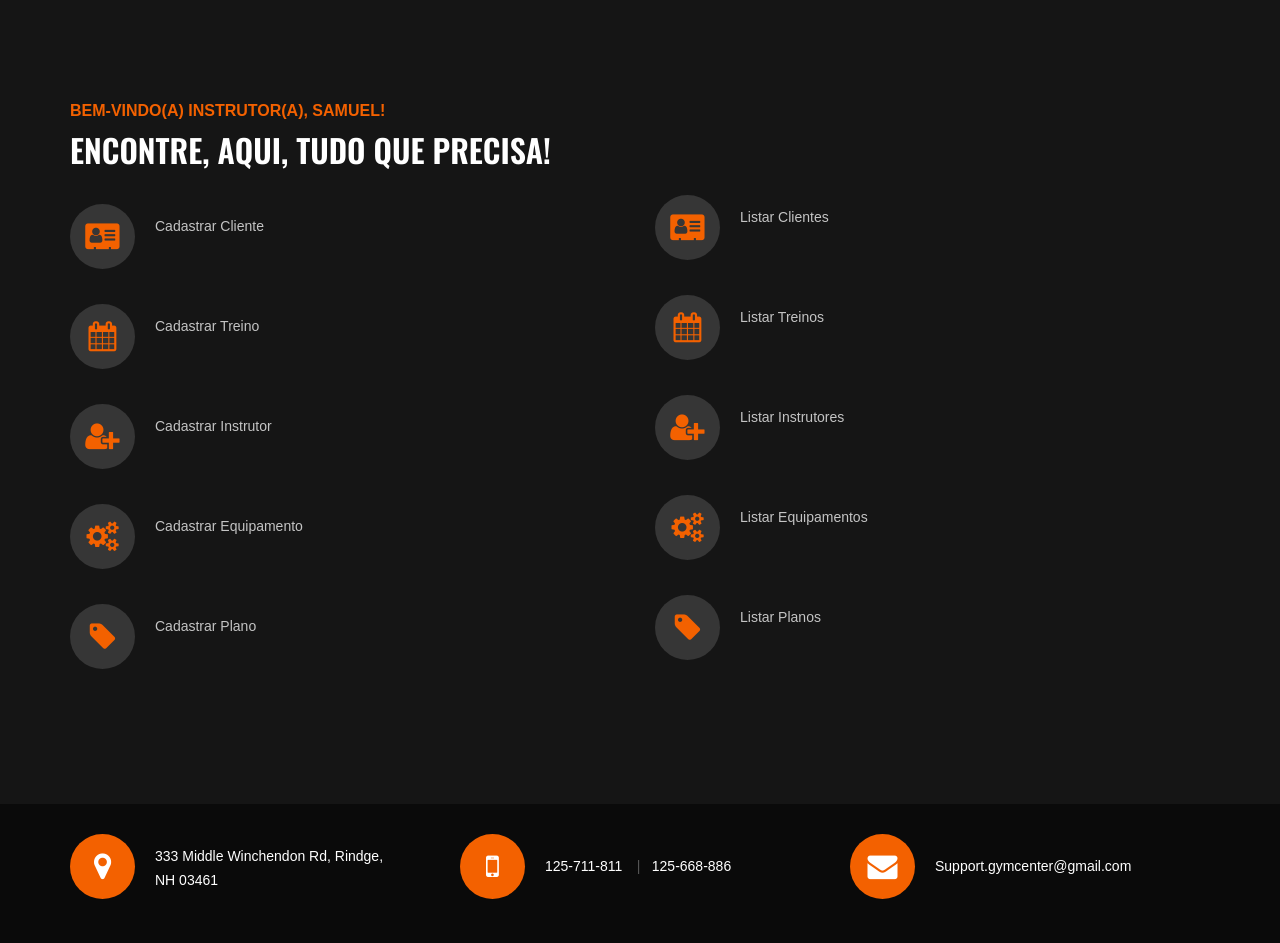
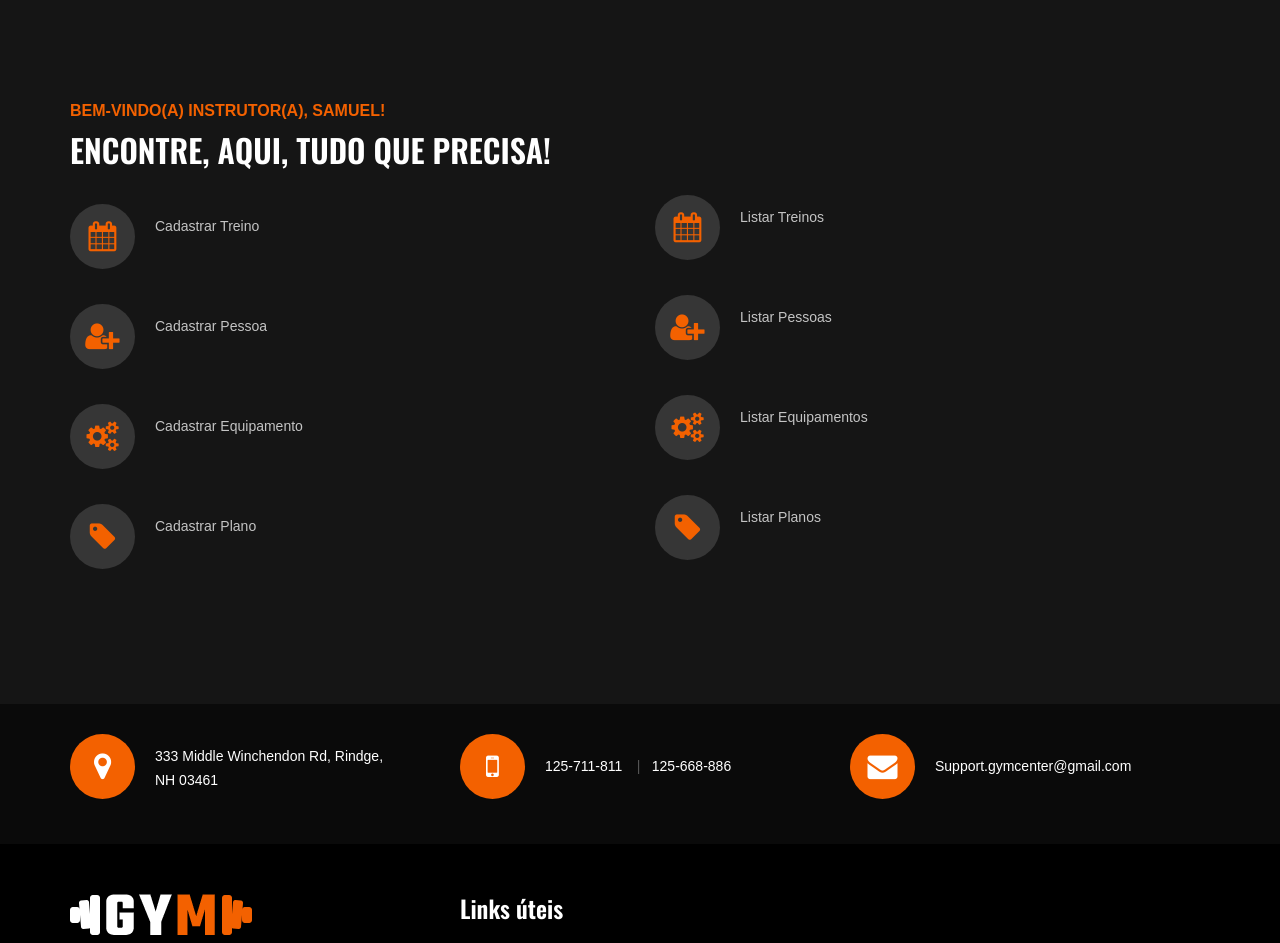
Before and after one commit to eredangt/Engenharia-de-Software---Site---GymLife, a PHP site: page /menu.php in a window 1280 px wide. Shown: the part 501-1444 px from the top of the page. Run offline with PHP 8.4, Linux system fonts and the light colour scheme; the visitor is signed in with stand-in values (Sample User, id 1); some web fonts are replaced.

Commit message:
Novas alterações realizadas nos devidos arquivos

```diff
--- a/gymlife/menu.php
+++ b/gymlife/menu.php
@@ -71,7 +71,7 @@
                 <li><a href="./menu.php">Menu</a></li>
                 <?php
 					if($_SESSION['cargo'] == 'instrutor'){
-							echo '<li><a href="#">Cadastrar</a>
+							echo '<li><a href="cadastrar.php">Cadastrar</a>
 								<ul class="dropdown">
 									<li><a href="#">Cliente</a></li>
 									<li><a href="#">Instrutor</a></li>
@@ -80,7 +80,7 @@
 									<li><a href="cadastrarplano.php">Plano</a></li>
 								</ul>
 							</li>
-							<li><a href="#">Listar</a>
+							<li><a href="listar.php">Listar</a>
 								<ul class="dropdown">
 									<li><a href="#">Cliente</a></li>
 									<li><a href="#">Instrutor</a></li>
@@ -139,21 +139,19 @@
                             <li class="active"><a href="./menu.php">Menu</a></li>
                             <?php
 								if($_SESSION['cargo'] == 'instrutor'){
-										echo '<li><a href="#">Cadastrar</a>
+										echo '<li><a href="cadastrar.php">Cadastrar</a>
 											<ul class="dropdown">
-												<li><a href="#">Cliente</a></li>
-												<li><a href="#">Instrutor</a></li>
-												<li><a href="#">Treino</a></li>
-												<li><a href="#">Equipamento</a></li>
+												<li><a href="cadastrarpessoa.php">Pessoa</a></li>
+												<li><a href="cadastrartreino.php">Treino</a></li>
+												<li><a href="cadastrarequipamento.php">Equipamento</a></li>
 												<li><a href="cadastrarplano.php">Plano</a></li>
 											</ul>
 										</li>
-										<li><a href="#">Listar</a>
+										<li><a href="listar.php">Listar</a>
 											<ul class="dropdown">
-												<li><a href="#">Cliente</a></li>
-												<li><a href="#">Instrutor</a></li>
-												<li><a href="#">Treino</a></li>
-												<li><a href="#">Equipamento</a></li>
+												<li><a href="listarpessoas.php">Pessoa</a></li>
+												<li><a href="listartreinos.php">Treino</a></li>
+												<li><a href="listarequipamentos.php">Equipamento</a></li>
 												<li><a href="listarplanos.php">Plano</a></li>
 											</ul>
 										</li>';
@@ -374,19 +372,15 @@
 											</div>
 											<div class="contact-widget">
 													<div class="cw-text">
-														<a href="#"><i class="fa fa-address-card"></i>
-														<p>Cadastrar Cliente</p></a>
-													</div>
-													<div class="cw-text">
-														<a href="#"><i class="fa fa-calendar"></i>
+														<a href="cadastrartreino.php"><i class="fa fa-calendar"></i>
 														<p>Cadastrar Treino</p></a>
 													</div>
 													<div class="cw-text">
-														<a href="#"><i class="fa fa-user-plus"></i>
-														<p>Cadastrar Instrutor</p></a>
+														<a href="cadastrarpessoa.php"><i class="fa fa-user-plus"></i>
+														<p>Cadastrar Pessoa</p></a>
 													</div>
 													<div class="cw-text">
-														<a href="#"><i class="fa fa-cogs"></i>
+														<a href="cadastrarequipamento.php"><i class="fa fa-cogs"></i>
 														<p>Cadastrar Equipamento</p></a>
 													</div>
 													<div class="cw-text">
@@ -400,19 +394,15 @@
 												<div class="contact-widget">
 													<br><br><br><br>
 													<div class="cw-text">
-														<a href="#"><i class="fa fa-address-card"></i>
-														<p>Listar Clientes</p></a>
-													</div>
-													<div class="cw-text">
-														<a href="#"><i class="fa fa-calendar"></i>
+														<a href="listartreinos.php"><i class="fa fa-calendar"></i>
 														<p>Listar Treinos</p></a>
 													</div>
 													<div class="cw-text">
-														<a href="#"><i class="fa fa-user-plus"></i>
-														<p>Listar Instrutores</p></a>
+														<a href="listarpessoas.php"><i class="fa fa-user-plus"></i>
+														<p>Listar Pessoas</p></a>
 													</div>
 													<div class="cw-text">
-														<a href="#"><i class="fa fa-cogs"></i>
+														<a href="listarequipamentos.php"><i class="fa fa-cogs"></i>
 														<p>Listar Equipamentos</p></a>
 													</div>
 													<div class="cw-text">
```
Also changed, not shown: gymlife/cadastrarplano.php (+18 -22 lines), gymlife/listarplanos.php (+35 -23 lines).
